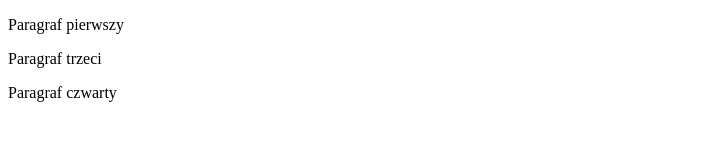
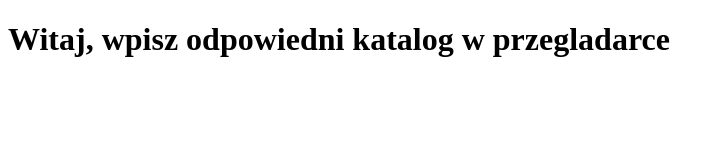
Before and after one commit to ggabriela44/ggabriela44.github.io, a plain HTML site: page index.html in a window 1280 px wide. Shown: the whole page, without its empty margins (0-725 px from the left). Drawn offline with Linux system fonts and the light colour scheme.

Commit message:
Zmiana napisu tytulowego

```diff
--- a/index.html
+++ b/index.html
@@ -7,8 +7,6 @@
     <title>Document</title>
 </head>
 <body>
-    <p>Paragraf pierwszy</p>
-    <p>Paragraf trzeci</p>
-    <p>Paragraf czwarty</p>
+    <h1> Witaj, wpisz odpowiedni katalog w przegladarce </h1>
 </body>
 </html>
```
